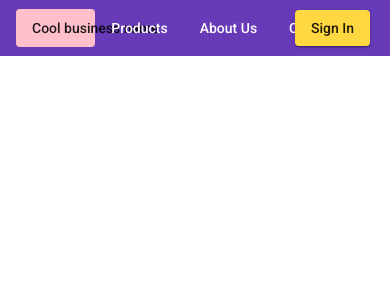
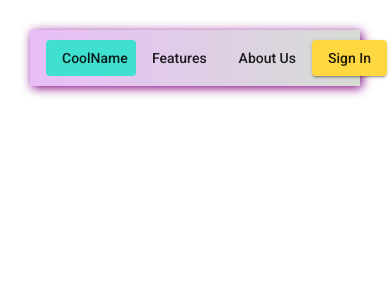
Before and after one commit to georgekakarlis/angular-playground, an Angular app: page / in a window 390 px wide. Shown: the top 300 px of the page. Built offline with nearby package versions, Linux system fonts and the light colour scheme.

Commit message:
fixed navbar styling/ added responsivness/ signin button needs further fix

```diff
--- a/src/app/navbar/navbar.component.html
+++ b/src/app/navbar/navbar.component.html
@@ -1,15 +1,18 @@
-<mat-toolbar color="primary">
+<nav class="container">
+<div class="marginated-div">
+<mat-toolbar class="gradient-nav">
    <a mat-flat-button routerLink="/" class="nav-link">
-  <span><!--ICON--> <!-- <mat-icon aria-hidden="false" aria-label="Example home icon">eco</mat-icon> --> Cool business name</span></a>
+  <span class="text-inside"><!--ICON--> <!-- <mat-icon aria-hidden="false" aria-label="Example home icon">eco</mat-icon> --> CoolName</span></a>
 
 <!--   <div class="spacer"></div>
  -->
-<div class="centered-nav">
-  <a mat-button routerLink="products">Products</a>
-  <a mat-button routerLink="aboutus">About Us</a>
-  <a mat-button routerLink="contactus">Contact Us</a>
+<ul class="centered-nav">
+    <li><a mat-button routerLink="products">Features</a></li>
+    <li><a mat-button routerLink="aboutus">About Us</a></li>
+</ul>
+
+ <a><button mat-raised-button color="accent" routerLink="signin" class="button-login">Sign In</button></a>
+
+</mat-toolbar>
 </div>
-<div class="buttons-login">
- <a><button mat-raised-button color="accent" routerLink="signin">Sign In</button></a>
-</div>
-</mat-toolbar>
+</nav>
--- a/src/app/navbar/navbar.component.scss
+++ b/src/app/navbar/navbar.component.scss
@@ -4,22 +4,68 @@
 
 }
 
+.gradient-nav {
+  background: linear-gradient(90deg, hsla(283, 83%, 86%, 1) 0%, hsla(105, 11%, 85%, 1) 100%);
+  box-shadow: 2px 2px 10px purple;
+}
+
 
 .nav-link {
-  background-color: pink;
+  background-color: turquoise;
+   display:flex;
+   min-width: 90px;
+}
+
+.text-inside {
+  min-width: 90px;
+  display: flex;
+  overflow: none;
 }
 
 .centered-nav {
   justify-content: center;
-  text: center;
   display: flex;
   flex: 1 1 auto;
+  list-style-type: none;
+  margin: 0;
+  padding: 0;
+  text-align: center;
 }
 
-.buttons-login {
+.button-login {
   right: 0;
   display: flex;
-  position: fixed;
+  margin: 0px;
+}
+
+.marginated-div {
   margin: 20px;
+  padding: 10px;
+}
+
+@media screen and (min-width: 800px) {
+  .container {
+      width: 90%;
+      max-width: 900px;
+      margin: 0 auto;
+      flex-direction: column;
+  }
+}
+@media screen and (min-width: 600px) {
+  .container {
+   display: block;
+  }
+}
+@media (min-width: 200px) and (max-width:480px) {
+  .container {
+    margin: 0;
+    padding: 0;
+    max-width:none;
+}
+.button-login {
 
 }
+.spacer {
+  display: none;
+}
+}
```
